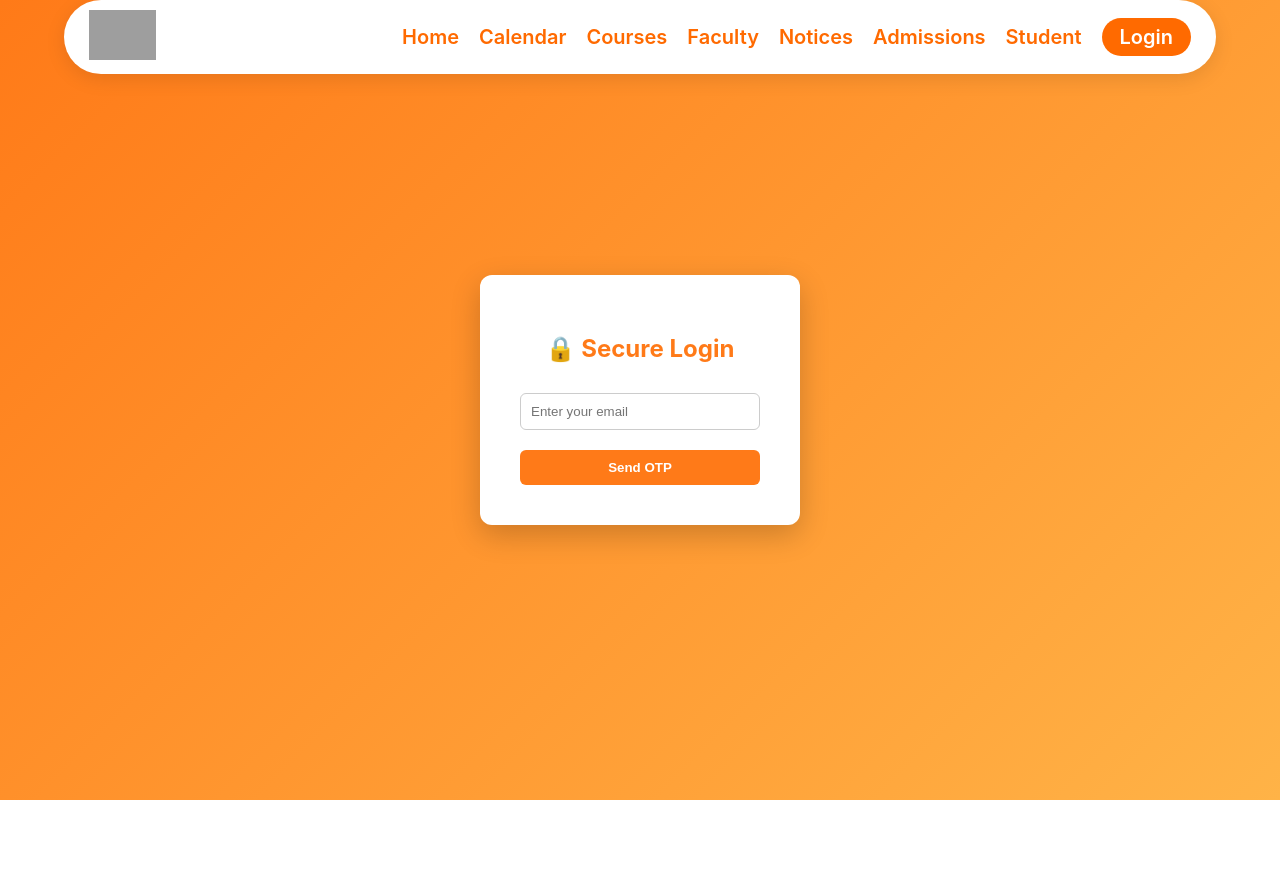
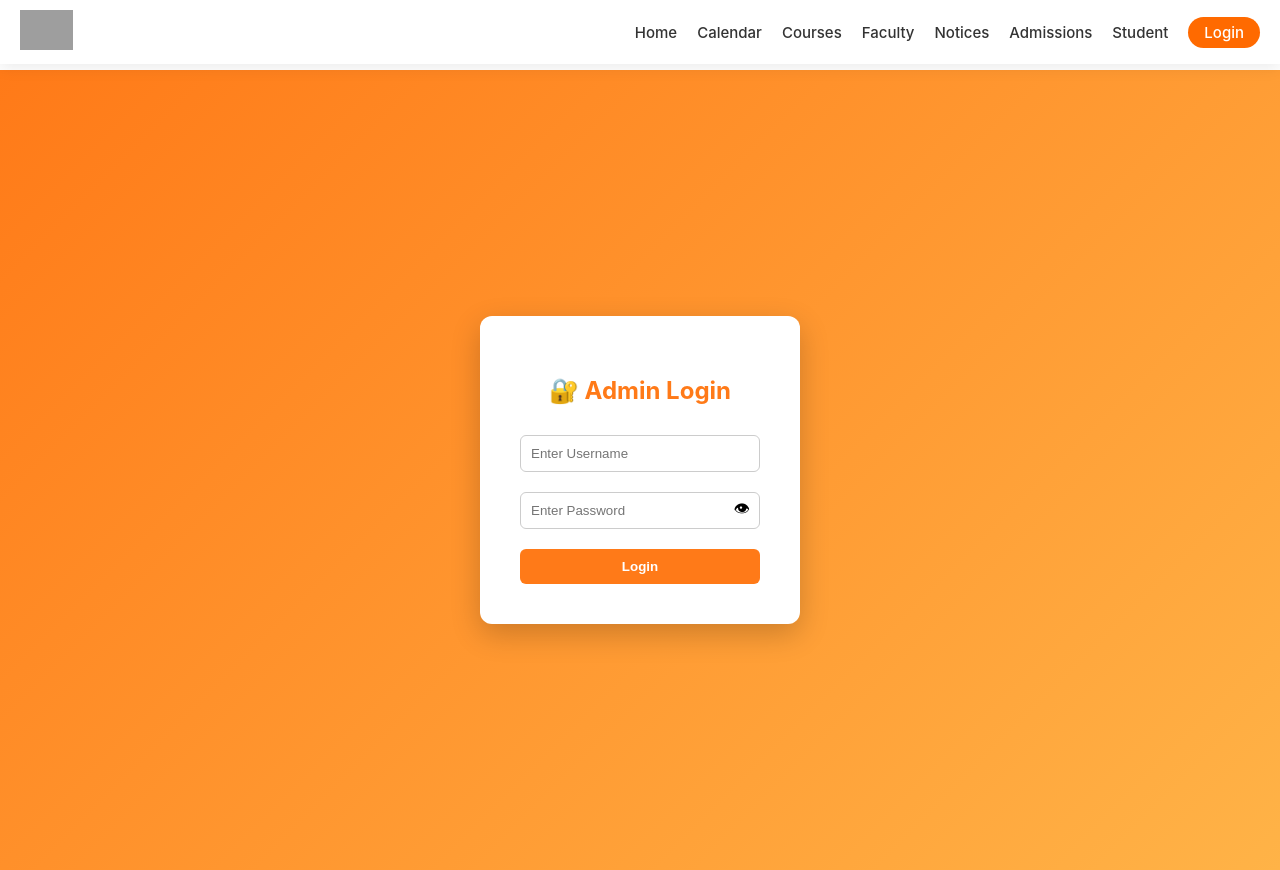
Before and after one commit to shivasaroha75-hash/collegewebsite, a React (Create React App) app in the folder frontend/: page /login in a window 1280 px wide. Before the commit the page ends 800 px from the top, so only its background shows below. Built offline with nearby package versions, Linux system fonts and the light colour scheme; grey boxes are pictures that could not be loaded.

Commit message:
Updated login

```diff
--- a/frontend/src/components/CollegeCourses/index.js
+++ b/frontend/src/components/CollegeCourses/index.js
@@ -32,7 +32,7 @@ setFiltered(data);
 
 };
 
-/* FILTER */
+/* 🔥 FILTER (same logic, improved safe) */
 
 useEffect(()=>{
 
@@ -40,10 +40,14 @@ if(category === "ALL"){
 setFiltered(courses);
 }
 else if(category === "UG"){
-setFiltered(courses.filter(c => c.course_name.startsWith("B")));
+setFiltered(
+courses.filter(c => c.course_name?.toUpperCase().startsWith("B"))
+);
 }
 else if(category === "PG"){
-setFiltered(courses.filter(c => c.course_name.startsWith("M")));
+setFiltered(
+courses.filter(c => c.course_name?.toUpperCase().startsWith("M"))
+);
 }
 
 },[category,courses]);
@@ -84,7 +88,6 @@ loadCourses();
 const handleDelete = async(id)=>{
 
 const confirmDelete = window.confirm("Delete course?");
-
 if(!confirmDelete) return;
 
 await fetch(`${API.BASE}/api/college-courses/${id}`,{
@@ -157,11 +160,30 @@ Add Course
 
 )}
 
+{/* 🔥 FILTER BUTTONS WITH ACTIVE STYLE */}
+
 <div className="course-filter">
 
-<button onClick={()=>setCategory("ALL")}>All</button>
-<button onClick={()=>setCategory("UG")}>UG Courses</button>
-<button onClick={()=>setCategory("PG")}>PG Courses</button>
+<button
+className={category==="ALL" ? "active":""}
+onClick={()=>setCategory("ALL")}
+>
+All
+</button>
+
+<button
+className={category==="UG" ? "active":""}
+onClick={()=>setCategory("UG")}
+>
+UG Courses
+</button>
+
+<button
+className={category==="PG" ? "active":""}
+onClick={()=>setCategory("PG")}
+>
+PG Courses
+</button>
 
 </div>
 
--- a/frontend/src/components/Navbar/index.css
+++ b/frontend/src/components/Navbar/index.css
@@ -1,76 +1,73 @@
-/* navbar wrapper */
-
-.navbar-wrapper{
-width:100%;
-display:flex;
-justify-content:center;
-position:absolute;
-top:20px;
-z-index:100;
+/* BODY SPACE */
+body{
+padding-top:70px;
 }
 
-/* navbar */
 
+/* WRAPPER */
+.navbar-wrapper{
+position:fixed;
+top:0;
+left:0;
+width:100%;
+z-index:1000;
+}
+
+
+/* NAVBAR */
 .navbar{
-width:90%;
-background:white;
-border-radius:40px;
-padding:10px 25px;
+width:100%;                 /* 🔥 full width */
+max-width:100%;
+padding:10px 20px;
+
 display:flex;
 align-items:center;
 justify-content:space-between;
-box-shadow:0 5px 20px rgba(0,0,0,0.1);
-position: fixed;
-top: 0;
-z-index: 1000;
+
+background:white;
+box-shadow:0 4px 15px rgba(0,0,0,0.08);
 }
 
-/* logo */
 
+/* LOGO */
 .logo-img{
-height:50px;
+height:40px;
 }
 
-/* links */
 
+/* LINKS RIGHT SIDE */
 .nav-links{
 display:flex;
 gap:20px;
 align-items:center;
+margin-left:auto;   /* 🔥 push right */
 }
 
 .nav-links a{
 text-decoration:none;
-color:#ff6a00;
-font-weight:600;
-font-size:20px;
+color:#333;
+font-weight:500;
+font-size:15px;
+transition:0.2s;
 }
 
-/* login button */
-
-.login-btn{
-background:#ff6a00;
-color:white !important;
-padding:7px 18px;
-border-radius:20px;
-border: 0px;
+.nav-links a:hover{
+color:#ff6a00;
 }
 
-.login-btn:hover{
-background:#753f13;
-}
 
+/* BUTTON */
+.login-btn,
 .logout2{
 background:#ff6a00;
 color:white !important;
-padding:6px 18px;
+padding:6px 16px;
 border-radius:20px;
-border: 0px;
+border:none;
 }
 
 
-/* hamburger */
-
+/* HAMBURGER */
 .menu-icon{
 display:none;
 font-size:26px;
@@ -78,7 +75,8 @@ cursor:pointer;
 color:#ff6a00;
 }
 
-/* MOBILE */
+
+/* ================= MOBILE ================= */
 
 @media(max-width:768px){
 
@@ -86,19 +84,29 @@ color:#ff6a00;
 display:block;
 }
 
+/* 🔥 MOBILE NAV FIX */
 .nav-links{
 position:absolute;
-top:80px;
-right:20px;
+top:60px;
+right:10px;
+
+width:180px;          /* 🔥 reduced width */
 background:white;
+
 flex-direction:column;
-gap:15px;
-padding:20px;
+align-items:flex-start;
+gap:12px;
+
+padding:15px;
 border-radius:10px;
-box-shadow:0 5px 20px rgba(0,0,0,0.15);
+
+box-shadow:0 8px 20px rgba(0,0,0,0.15);
+
 display:none;
+margin-left:0;        /* 🔥 reset */
 }
 
+/* SHOW MENU */
 .nav-links.active{
 display:flex;
 }
--- a/frontend/src/components/NoticeSection/index.js
+++ b/frontend/src/components/NoticeSection/index.js
@@ -1,5 +1,5 @@
 import React, { useEffect, useState } from "react";
-import { API } from "../../config/api";   // 👈 IMPORTANT
+import { API, FILES } from "../../config/api";
 import "./index.css";
 
 function NoticeSection() {
@@ -16,6 +16,8 @@ useEffect(()=>{
 loadAllData();
 },[]);
 
+
+// 🔥 LOAD ALL DATA
 const loadAllData = ()=>{
 
 Promise.all([
@@ -50,19 +52,31 @@ id: s.id,
 title: s.title,
 desc: s.type,
 date: "",
-type: "Student",
+type: "Student",   // 🔥 IMPORTANT
 pdf: s.file
 }))
 
 ];
 
-// 🔥 sort latest first
+// 🔥 SORT
 formatted.sort((a,b)=> new Date(b.date) - new Date(a.date));
 
 setData(formatted);
 
 });
 
+};
+
+
+// 🔥 FILE URL FIX
+const getFileUrl = (item)=>{
+if(item.type === "Notice"){
+return `${FILES.NOTICES}/${item.pdf}`;
+}
+if(item.type === "Student"){
+return `${FILES.STUDENTS}/${item.pdf}`;
+}
+return null;
 };
 
 
@@ -109,18 +123,16 @@ loadAllData();
 };
 
 
-// ❌ DELETE (only notices)
+// ❌ DELETE
 const handleDelete = async(id)=>{
 
 if(!window.confirm("Delete notice?")) return;
 
 await fetch(`${API.BASE}/api/notices/${id}`,{
-
 method:"DELETE",
 headers:{
 Authorization:`Bearer ${token}`
 }
-
 });
 
 loadAllData();
@@ -138,6 +150,7 @@ return(
 <h2>📢 Latest Notices</h2>
 <p>Stay updated with all updates (Admissions, Events, Student)</p>
 </div>
+
 
 {/* ADMIN FORM */}
 {token &&(
@@ -180,6 +193,7 @@ Mark as Important
 
 )}
 
+
 {/* LIST */}
 <div className="notice-list">
 
@@ -198,14 +212,12 @@ className={`notice-card ${item.important ? "important":""}`}
 
 <h4>
 
-{/* 🔥 TYPE BADGE */}
 <span className={`type ${item.type}`}>
 {item.type}
 </span>
 
 {item.title}
 
-{/* IMPORTANT */}
 {item.important && (
 <span className="badge">NEW</span>
 )}
@@ -224,12 +236,14 @@ className={`notice-card ${item.important ? "important":""}`}
 
 </div>
 
+
 <div className="notice-right">
 
-{item.pdf && (
+{/* ✅ FINAL FIX */}
+{item.pdf && getFileUrl(item) && (
 <a
 className="view-btn"
-href={`${API.BASE}/uploads/${item.pdf}`}
+href={getFileUrl(item)}
 target="_blank"
 rel="noreferrer"
 >
@@ -237,7 +251,6 @@ View
 </a>
 )}
 
-{/* delete only notice */}
 {token && item.type==="Notice" &&(
 
 <button
--- a/frontend/src/config/api.js
+++ b/frontend/src/config/api.js
@@ -9,7 +9,9 @@ export const API = {
 
 export const FILES = {
   FACULTY: `${API_BASE_URL}/uploads/faculty`,
+  STUDENTS: `${API.BASE}/uploads/students`,
   NOTICES: `${API_BASE_URL}/uploads/notices`,
   RESOURCES: `${API_BASE_URL}/uploads/resources`,
-  GALLERY: `${API_BASE_URL}/uploads/gallery`,   // 👈 ADD THIS
+  GALLERY: `${API_BASE_URL}/uploads/gallery`,
+  ADMISSIONS: `${API_BASE_URL}/uploads/admissions`,   // 👈 ADD THIS
 };
--- a/frontend/src/pages/Login/index.css
+++ b/frontend/src/pages/Login/index.css
@@ -7,7 +7,7 @@ background:linear-gradient(135deg,#ff7a18,#ffb347);
 }
 
 .login-box{
-background:white;
+background:#fff;
 padding:40px;
 border-radius:12px;
 width:320px;
@@ -26,18 +26,31 @@ padding:10px;
 margin:10px 0;
 border-radius:6px;
 border:1px solid #ccc;
+outline:none;
+}
+
+.password-box{
+position:relative;
+}
+
+.toggle{
+position:absolute;
+right:10px;
+top:50%;
+transform:translateY(-50%);
+cursor:pointer;
 }
 
 .login-box button{
 width:100%;
 padding:10px;
-margin-top:10px;
 background:#ff7a18;
-color:white;
+color:#fff;
 border:none;
 border-radius:6px;
 cursor:pointer;
 font-weight:bold;
+margin-top:10px;
 }
 
 .login-box button:hover{
@@ -47,17 +60,5 @@ background:#e56700;
 .error{
 color:red;
 margin-top:10px;
+font-size:14px;
 }
-
-.timer{
-margin-top:10px;
-color:#555;
-}
-
-.resend{
-background:none;
-border:none;
-color:#ff7a18;
-cursor:pointer;
-margin-top:10px;
-}
--- a/frontend/src/pages/Login/index.js
+++ b/frontend/src/pages/Login/index.js
@@ -1,50 +1,23 @@
-import React, { useState, useEffect } from "react";
+import { useState } from "react";
 import { useNavigate } from "react-router-dom";
 import { API } from "../../config/api";
 import "./index.css";
 
 function Login(){
 
-const [email,setEmail] = useState("");
-const [otp,setOtp] = useState("");
-const [showOtp,setShowOtp] = useState(false);
+const [username,setUsername] = useState("");
+const [password,setPassword] = useState("");
+const [showPassword,setShowPassword] = useState(false);
+const [error,setError] = useState("");
 const [loading,setLoading] = useState(false);
-const [error,setError] = useState("");
-const [timer,setTimer] = useState(0);
 
 const navigate = useNavigate();
 
+const handleLogin = async (e)=>{
+e.preventDefault();
 
-// ✅ already login check
-useEffect(()=>{
-const token = localStorage.getItem("token");
-if(token){
-navigate("/admin");
-}
-},[navigate]);
-
-
-// ⏱ TIMER FUNCTION
-const startTimer = ()=>{
-setTimer(30);
-
-const interval = setInterval(()=>{
-setTimer(prev=>{
-if(prev <= 1){
-clearInterval(interval);
-return 0;
-}
-return prev - 1;
-});
-},1000);
-};
-
-
-// 📩 SEND OTP
-const handleSendOtp = async ()=>{
-
-if(!email){
-setError("Enter email");
+if(!username || !password){
+setError("Enter username & password");
 return;
 }
 
@@ -53,19 +26,19 @@ setLoading(true);
 
 try{
 
-const res = await fetch(`${API.BASE}/api/send-otp-email`,{
+const res = await fetch(`${API.BASE}/api/admin/login`,{
 method:"POST",
 headers:{ "Content-Type":"application/json" },
-body: JSON.stringify({ email })
+body: JSON.stringify({ username, password })
 });
 
 const data = await res.json();
 
 if(res.ok){
-setShowOtp(true);
-startTimer();
+localStorage.setItem("token", data.token);
+navigate("/admin");
 }else{
-setError(data.message || "Failed to send OTP");
+setError(data.message || "Login failed");
 }
 
 }catch{
@@ -75,99 +48,55 @@ setError("Server error");
 setLoading(false);
 };
 
-
-// 🔐 VERIFY OTP
-const handleVerify = async ()=>{
-
-if(!otp){
-setError("Enter OTP");
-return;
-}
-
-setError("");
-setLoading(true);
-
-try{
-
-const res = await fetch(`${API.BASE}/api/verify-otp-email`,{
-method:"POST",
-headers:{ "Content-Type":"application/json" },
-body: JSON.stringify({ email, otp })
-});
-
-const data = await res.json();
-
-if(res.ok){
-
-// ✅ save token
-localStorage.setItem("token",data.token);
-
-// ✅ redirect
-navigate("/admin");
-
-}else{
-setError(data.message || "Invalid OTP");
-}
-
-}catch{
-setError("Server error");
-}
-
-setLoading(false);
-};
-
-
 return(
 
 <div className="login-container">
 
 <div className="login-box">
 
-<h2>🔒 Secure Login</h2>
+<h2>🔐 Admin Login</h2>
 
-{/* EMAIL INPUT */}
+{/* ❌ AUTOFILL OFF */}
+<form onSubmit={handleLogin} autoComplete="off">
+
+{/* USERNAME */}
 <input
-type="email"
-placeholder="Enter your email"
-value={email}
-onChange={(e)=>setEmail(e.target.value)}
+name="random-user"
+type="text"
+placeholder="Enter Username"
+value={username}
+onChange={(e)=>setUsername(e.target.value)}
+autoComplete="off"
 />
 
-{/* SEND OTP */}
-{!showOtp && (
-<button onClick={handleSendOtp}>
-{loading ? "Sending..." : "Send OTP"}
-</button>
-)}
+{/* PASSWORD */}
+<div className="password-box">
 
-{/* OTP INPUT */}
-{showOtp && (
-<>
 <input
-type="text"
-placeholder="Enter OTP"
-value={otp}
-onChange={(e)=>setOtp(e.target.value)}
+name="random-pass"
+type={showPassword ? "text":"password"}
+placeholder="Enter Password"
+value={password}
+onChange={(e)=>setPassword(e.target.value)}
+autoComplete="new-password"
 />
 
-<button onClick={handleVerify}>
-{loading ? "Verifying..." : "Verify & Login"}
+<span
+className="toggle"
+onClick={()=>setShowPassword(!showPassword)}
+>
+{showPassword ? "🙈":"👁"}
+</span>
+
+</div>
+
+<button type="submit">
+{loading ? "Logging in..." : "Login"}
 </button>
 
-{/* ⏱ RESEND */}
-{timer > 0 ? (
-<p className="timer">Resend in {timer}s</p>
-) : (
-<button className="resend" onClick={handleSendOtp}>
-Resend OTP
-</button>
-)}
+{error && <p className="error">{error}</p>}
 
-</>
-)}
-
-{/* ERROR */}
-{error && <p className="error">{error}</p>}
+</form>
 
 </div>
 
--- a/frontend/src/pages/StudentSection/index.js
+++ b/frontend/src/pages/StudentSection/index.js
@@ -38,7 +38,7 @@ onClick={()=>setActiveTab("syllabus")}
 className={activeTab==="timetable" ? "active" : ""}
 onClick={()=>setActiveTab("timetable")}
 >
-📅 Timetable
+📅 Examination
 </button>
 
 </div>
@@ -56,7 +56,7 @@ filtered.map(item => (
 
 <div className="left">
 <h4>{item.title}</h4>
-<span>{item.type}</span>
+
 </div>
 
 <a
```
Also changed, not shown: frontend/src/components/AdmissionSection/index.js (+25 -8 lines), 11 other files (tests, documents, lock files or other folders). Lines whose indentation alone changed are shown as unchanged.
